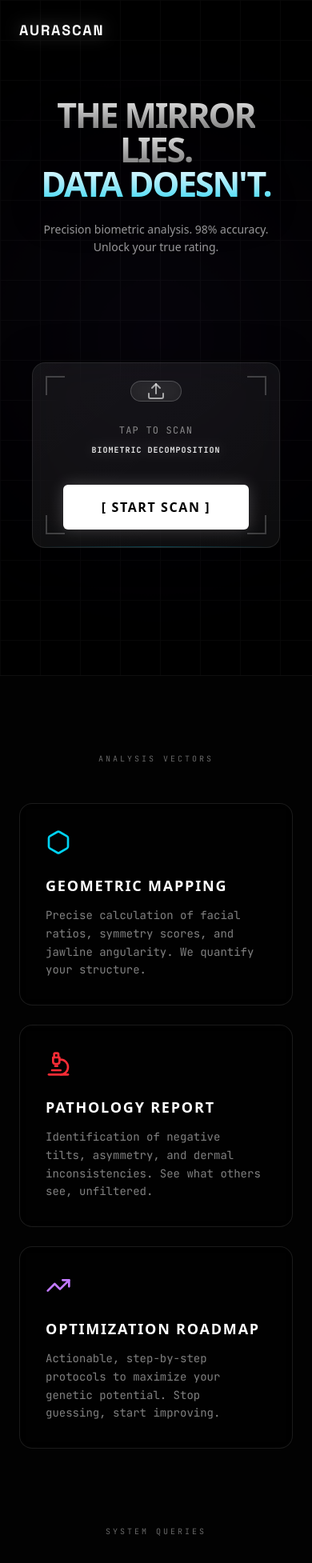
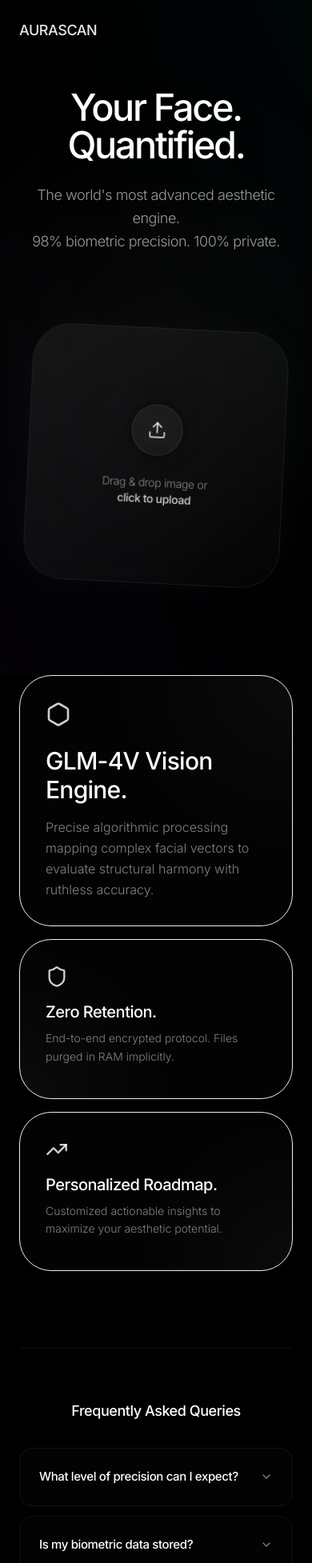
Before and after one commit to bennydaking/aurascan-mvp, a Next.js app: page / in a window 390 px wide. Shown: the top 1954 px of the page at 80% size. Built offline with nearby package versions, Linux system fonts and the light colour scheme.

Commit message:
feat: V5 Biometric Luxury Mass Appeal Redesign

```diff
--- a/src/app/globals.css
+++ b/src/app/globals.css
@@ -8,11 +8,10 @@
 @theme inline {
   --color-background: var(--background);
   --color-foreground: var(--foreground);
-  --color-clinical-black: #050505;
   --color-medical-blue: #3B82F6;
   --color-warning-red: #EF4444;
 
-  --font-sans: var(--font-space-grotesk);
+  --font-sans: var(--font-sans);
   --font-mono: var(--font-jetbrains-mono);
 }
 
@@ -22,81 +21,77 @@ body {
   font-family: var(--font-sans), Arial, Helvetica, sans-serif;
 }
 
-@keyframes breathing {
+@keyframes shimmer {
   0% {
-    opacity: 0.3;
-    transform: translate(-50%, -50%) scale(1);
+    transform: translateX(-100%);
+  }
+
+  100% {
+    transform: translateX(100%);
+  }
+}
+
+.animate-shimmer {
+  animation: shimmer 2.5s infinite linear;
+}
+
+@keyframes aurora {
+  0% {
+    background-position: 50% 50%, 50% 50%;
   }
 
   50% {
-    opacity: 0.6;
-    transform: translate(-50%, -50%) scale(1.2);
+    background-position: 100% 50%, 0% 50%;
   }
 
   100% {
-    opacity: 0.3;
-    transform: translate(-50%, -50%) scale(1);
+    background-position: 50% 50%, 50% 50%;
   }
 }
 
-.animate-breathing {
-  animation: breathing 6s ease-in-out infinite;
+.animate-aurora {
+  animation: aurora 60s linear infinite;
+  background-image:
+    radial-gradient(ellipse at 100% 0%, rgba(6, 182, 212, 0.15) 0%, transparent 50%),
+    radial-gradient(ellipse at 0% 100%, rgba(139, 92, 246, 0.15) 0%, transparent 50%);
+  background-size: 200% 200%;
 }
 
-@keyframes scanner {
+@keyframes float {
   0% {
-    top: 0;
-    opacity: 0;
+    transform: translateY(0px) rotate(0deg);
   }
 
-  10% {
-    opacity: 1;
-  }
-
-  90% {
-    opacity: 1;
+  50% {
+    transform: translateY(-20px) rotate(5deg);
   }
 
   100% {
-    top: 100%;
-    opacity: 0;
+    transform: translateY(0px) rotate(0deg);
   }
 }
 
-.animate-scanner {
-  animation: scanner 3s ease-in-out infinite;
+.animate-float {
+  animation: float 8s ease-in-out infinite;
 }
 
-@keyframes scan-glitch {
+@keyframes pulse-ring {
   0% {
-    transform: translate(0)
+    transform: scale(0.8);
+    box-shadow: 0 0 0 0 rgba(6, 182, 212, 0.7);
   }
 
-  20% {
-    transform: translate(-2px, 2px)
-  }
-
-  40% {
-    transform: translate(-2px, -2px)
-  }
-
-  60% {
-    transform: translate(2px, 2px)
-  }
-
-  80% {
-    transform: translate(2px, -2px)
+  70% {
+    transform: scale(1);
+    box-shadow: 0 0 0 40px rgba(6, 182, 212, 0);
   }
 
   100% {
-    transform: translate(0)
+    transform: scale(0.8);
+    box-shadow: 0 0 0 0 rgba(6, 182, 212, 0);
   }
 }
 
-.hover-glitch:hover {
-  animation: scan-glitch 0.2s cubic-bezier(.25, .46, .45, .94) both infinite;
-  background-color: #f8fafc;
-  /* slight off-white inversion */
-  color: #8b5cf6;
-  /* violet */
+.animate-pulse-ring {
+  animation: pulse-ring 3s cubic-bezier(0.215, 0.61, 0.355, 1) infinite;
 }
--- a/src/app/layout.tsx
+++ b/src/app/layout.tsx
@@ -1,9 +1,9 @@
 import type { Metadata } from "next";
-import { Space_Grotesk, JetBrains_Mono } from "next/font/google";
+import { Inter, JetBrains_Mono } from "next/font/google";
 import "./globals.css";
 
-const spaceGrotesk = Space_Grotesk({
-  variable: "--font-space-grotesk",
+const inter = Inter({
+  variable: "--font-sans",
   subsets: ["latin"],
 });
 
@@ -13,8 +13,8 @@ const jetbrainsMono = JetBrains_Mono({
 });
 
 export const metadata: Metadata = {
-  title: "Aura-Max MVP",
-  description: "Biometric Facial Parsing",
+  title: "Aura-Max",
+  description: "Biometric Facial Profiling",
 };
 
 export default function RootLayout({
@@ -25,7 +25,7 @@ export default function RootLayout({
   return (
     <html lang="en">
       <body
-        className={`${spaceGrotesk.variable} ${jetbrainsMono.variable} antialiased bg-black text-white`}
+        className={`${inter.variable} ${jetbrainsMono.variable} antialiased bg-black text-white font-sans`}
       >
         {children}
       </body>
--- a/src/app/page.tsx
+++ b/src/app/page.tsx
@@ -1,7 +1,7 @@
 "use client";
 
 import { useState, useRef, ChangeEvent } from "react";
-import { Upload, Hexagon, Microscope, TrendingUp, ChevronDown, Crosshair, Network } from "lucide-react";
+import { Upload, Hexagon, Microscope, TrendingUp, ChevronDown, Lock, Shield, Sparkles } from "lucide-react";
 import { ScannerOverlay } from "@/components/ScannerOverlay";
 import { ResultsPaywall } from "@/components/ResultsPaywall";
 import { BiometricReport } from "@/components/BiometricReport";
@@ -92,35 +92,27 @@ export default function Home() {
 
       <section className="relative w-full min-h-screen flex flex-col items-center justify-center p-6 md:p-24 overflow-hidden">
 
-        {/* Background Grid Pattern */}
-        <div className="absolute inset-0 pointer-events-none opacity-[0.03] z-0"
-          style={{
-            backgroundImage: 'linear-gradient(rgba(255, 255, 255, 1) 1px, transparent 1px), linear-gradient(90deg, rgba(255, 255, 255, 1) 1px, transparent 1px)',
-            backgroundSize: '50px 50px'
-          }}
-        />
-
-        {/* Radial Gradient Glow (Breathing) */}
-        <div className="absolute top-1/2 left-1/2 w-[800px] h-[800px] bg-[radial-gradient(circle,rgba(139,92,246,0.15)_0%,transparent_70%)] rounded-full pointer-events-none animate-breathing z-0" />
+        {/* Global Lighting & Aurora */}
+        <div className="absolute inset-0 pointer-events-none opacity-40 z-0 animate-aurora" />
+        <div className="absolute top-1/2 left-1/2 w-[800px] h-[800px] -translate-x-1/2 -translate-y-1/2 bg-[radial-gradient(circle,rgba(255,255,255,0.03)_0%,transparent_60%)] rounded-full pointer-events-none z-0" />
 
         {/* Top Left Logo */}
         <div className="absolute top-6 left-6 md:top-8 md:left-8 z-50">
-          <span className="font-sans font-bold text-white tracking-widest text-lg lg:text-xl drop-shadow-[0_0_10px_rgba(255,255,255,0.3)]">
+          <span className="font-sans font-medium text-white/90 tracking-tight text-lg drop-shadow-sm">
             AURASCAN
           </span>
         </div>
 
-        <div className="relative z-10 w-full max-w-4xl mx-auto flex flex-col items-center">
+        <div className="relative z-10 w-full max-w-5xl mx-auto flex flex-col items-center">
 
-          {/* Header Section (Hide if showing full report) */}
+          {/* Header Section */}
           {appState !== "report" && (
-            <div className="text-center mb-12 mt-12 md:mt-4 w-full px-4">
-              <h1 className="text-[11vw] leading-[1] md:text-7xl font-black mb-2 uppercase tracking-tighter drop-shadow-2xl">
-                <span className="bg-clip-text text-transparent bg-gradient-to-b from-white to-[#666666]">THE MIRROR LIES.</span><br />
-                <span className="bg-clip-text text-transparent bg-gradient-to-b from-white to-cyan-400">DATA DOESN'T.</span>
+            <div className="text-center mb-16 mt-12 md:mt-4 w-full px-4">
+              <h1 className="text-[12vw] leading-none md:text-[5.5rem] font-medium mb-6 tracking-tighter text-white drop-shadow-2xl">
+                Your Face. Quantified.
               </h1>
-              <p className="text-white/60 text-sm md:text-base max-w-sm mx-auto leading-relaxed mt-6">
-                Precision biometric analysis. 98% accuracy. Unlock your true rating.
+              <p className="text-white/60 text-lg md:text-xl font-light tracking-tight max-w-lg mx-auto leading-relaxed">
+                The world's most advanced aesthetic engine.<br />98% biometric precision. 100% private.
               </p>
             </div>
           )}
@@ -133,7 +125,7 @@ export default function Home() {
                 onDragOver={(e) => e.preventDefault()}
                 onDrop={handleDrop}
                 onClick={() => fileInputRef.current?.click()}
-                className="w-full max-w-md aspect-[4/3] rounded-2xl border border-white/10 bg-white/5 backdrop-blur-xl hover:bg-white/10 hover:border-white/20 transition-all duration-500 cursor-pointer flex flex-col items-center justify-center p-8 group relative overflow-hidden shadow-[0_0_40px_rgba(0,0,0,0.5)] mx-4 md:mx-0"
+                className="w-full max-w-[320px] aspect-square rounded-[3rem] border border-white/[0.08] bg-white/[0.01] backdrop-blur-3xl hover:bg-white/[0.03] hover:border-white/[0.15] transition-all duration-700 cursor-pointer flex flex-col items-center justify-center p-8 group relative overflow-hidden shadow-[0_0_50px_rgba(255,255,255,0.02)] hover:shadow-[0_0_80px_rgba(255,255,255,0.05)] mx-auto animate-float"
               >
                 <input
                   type="file"
@@ -143,32 +135,15 @@ export default function Home() {
                   onChange={handleImageUpload}
                 />
 
-                <div className="absolute inset-0 bg-gradient-to-br from-white/[0.02] to-transparent pointer-events-none" />
+                <div className="absolute inset-0 bg-gradient-to-br from-white/[0.05] to-transparent pointer-events-none" />
 
-                {/* Scanner Line Animation */}
-                <div className="absolute left-0 w-full h-[1px] bg-gradient-to-r from-transparent via-cyan-400/50 to-transparent pointer-events-none animate-scanner" />
-
-                {/* Targeting Corner Brackets */}
-                <div className="absolute top-4 left-4 w-6 h-6 border-t-2 border-l-2 border-white/20 pointer-events-none group-hover:border-white/50 transition-colors" />
-                <div className="absolute top-4 right-4 w-6 h-6 border-t-2 border-r-2 border-white/20 pointer-events-none group-hover:border-white/50 transition-colors" />
-                <div className="absolute bottom-4 left-4 w-6 h-6 border-b-2 border-l-2 border-white/20 pointer-events-none group-hover:border-white/50 transition-colors" />
-                <div className="absolute bottom-4 right-4 w-6 h-6 border-b-2 border-r-2 border-white/20 pointer-events-none group-hover:border-white/50 transition-colors" />
-
-                <div className="relative w-16 h-16 mb-6 rounded-full border border-white/20 bg-white/5 backdrop-blur-md flex items-center justify-center group-hover:scale-105 group-hover:border-white/40 group-hover:shadow-[0_0_20px_rgba(255,255,255,0.1)] transition-all duration-500">
-                  <Upload className="w-6 h-6 text-white/60 group-hover:text-white transition-colors" />
+                <div className="relative w-16 h-16 mb-6 rounded-full bg-white/[0.03] border border-white/10 backdrop-blur-xl flex items-center justify-center group-hover:scale-105 group-hover:bg-white/[0.08] transition-all duration-500 shadow-[0_0_20px_rgba(0,0,0,0.5)]">
+                  <Upload className="w-6 h-6 text-white/70 group-hover:text-white transition-colors" />
                 </div>
 
-                <div className="relative text-center font-mono text-xs text-white/50 uppercase tracking-widest leading-loose">
-                  <span className="hidden md:inline">Drop image for</span>
-                  <span className="md:hidden">Tap to scan</span><br />
-                  <span className="text-white/90 font-bold tracking-widest text-[10px] md:text-sm drop-shadow-[0_0_8px_rgba(255,255,255,0.3)]">Biometric Decomposition</span>
-                </div>
-
-                <div className="relative mt-8">
-                  <div className="absolute inset-0 bg-white/30 blur-xl rounded-md opacity-0 group-hover:opacity-100 transition-opacity duration-500" />
-                  <span className="relative inline-flex items-center justify-center bg-white text-black font-black py-4 px-12 text-base uppercase tracking-widest rounded-md transition-all shadow-[0_0_20px_rgba(255,255,255,0.2)] hover-glitch">
-                    [ START SCAN ]
-                  </span>
+                <div className="relative text-center text-sm font-light text-white/50 tracking-tight">
+                  Drag & drop image or<br />
+                  <span className="text-white/80 font-medium">click to upload</span>
                 </div>
               </div>
             )}
@@ -182,9 +157,9 @@ export default function Home() {
               </div>
             )}
 
-            {appState === "results" && imageUrl && (
+            {appState === "results" && imageUrl && analysisResult && (
               <div className="w-full">
-                <ResultsPaywall imageUrl={imageUrl} onUnlock={() => setAppState("report")} />
+                <ResultsPaywall imageUrl={imageUrl!} data={analysisResult} onUnlock={() => setAppState("report")} />
               </div>
             )}
 
@@ -204,49 +179,62 @@ export default function Home() {
 
       </section>
 
-      {/* The Protocol Section - Only visible in idle state for clean UX */}
+      {/* The Bento Grid Section - Only visible in idle state for clean UX */}
       {appState === "idle" && (
-        <section className="w-full bg-[#020202] border-t border-white/5 py-24 px-6 relative z-20">
-          <div className="max-w-4xl mx-auto">
-            <h2 className="text-[10px] font-mono tracking-[0.3em] text-white/40 uppercase text-center mb-12">Analysis Vectors</h2>
+        <section className="w-full relative z-20 pb-32 px-6">
+          <div className="max-w-5xl mx-auto">
 
-            <div className="grid md:grid-cols-3 gap-6 mb-24">
-              <div className="p-8 rounded-2xl border border-white/10 bg-black/40 backdrop-blur-md hover:border-cyan-500/50 hover:shadow-[0_0_30px_rgba(6,182,212,0.2)] transition-all duration-300 group">
-                <Hexagon className="w-8 h-8 text-cyan-400 mb-6 group-hover:scale-110 transition-transform" />
-                <h3 className="text-white font-black uppercase tracking-widest text-lg mb-3">Geometric Mapping</h3>
-                <p className="text-sm text-white/50 leading-relaxed font-mono">Precise calculation of facial ratios, symmetry scores, and jawline angularity. We quantify your structure.</p>
+            <div className="grid grid-cols-1 md:grid-cols-3 gap-4 mb-24">
+
+              {/* Large Left Card */}
+              <div className="md:col-span-2 p-8 md:p-12 rounded-[2.5rem] border border-white-[0.05] bg-white/[0.01] backdrop-blur-2xl hover:bg-white/[0.02] transition-colors relative overflow-hidden group">
+                <div className="absolute inset-0 bg-[radial-gradient(circle_at_top_right,rgba(255,255,255,0.03)_0%,transparent_50%)]" />
+                <Hexagon className="w-8 h-8 text-white/80 mb-6 group-hover:scale-110 transition-transform" />
+                <h3 className="text-white font-medium tracking-tight text-3xl mb-4">GLM-4V Vision Engine.</h3>
+                <p className="text-base text-white/50 leading-relaxed font-light max-w-sm">Precise algorithmic processing mapping complex facial vectors to evaluate structural harmony with ruthless accuracy.</p>
               </div>
-              <div className="p-8 rounded-2xl border border-white/10 bg-black/40 backdrop-blur-md hover:border-red-500/50 hover:shadow-[0_0_30px_rgba(239,68,68,0.2)] transition-all duration-300 group">
-                <Microscope className="w-8 h-8 text-red-500 mb-6 group-hover:scale-110 transition-transform" />
-                <h3 className="text-white font-black uppercase tracking-widest text-lg mb-3">Pathology Report</h3>
-                <p className="text-sm text-white/50 leading-relaxed font-mono">Identification of negative tilts, asymmetry, and dermal inconsistencies. See what others see, unfiltered.</p>
-              </div>
-              <div className="p-8 rounded-2xl border border-white/10 bg-black/40 backdrop-blur-md hover:border-purple-500/50 hover:shadow-[0_0_30px_rgba(168,85,247,0.2)] transition-all duration-300 group">
-                <TrendingUp className="w-8 h-8 text-purple-400 mb-6 group-hover:scale-110 transition-transform" />
-                <h3 className="text-white font-black uppercase tracking-widest text-lg mb-3">Optimization Roadmap</h3>
-                <p className="text-sm text-white/50 leading-relaxed font-mono">Actionable, step-by-step protocols to maximize your genetic potential. Stop guessing, start improving.</p>
+
+              {/* Stacked Right Cards */}
+              <div className="grid grid-rows-2 gap-4">
+
+                {/* Top Right Card */}
+                <div className="p-8 pb-10 rounded-[2.5rem] border border-white-[0.05] bg-white/[0.01] backdrop-blur-2xl hover:bg-white/[0.02] transition-colors relative overflow-hidden group">
+                  <div className="absolute inset-0 bg-[radial-gradient(circle_at_bottom_left,rgba(255,255,255,0.03)_0%,transparent_50%)]" />
+                  <Shield className="w-7 h-7 text-white/80 mb-4 group-hover:scale-110 transition-transform" />
+                  <h3 className="text-white font-medium tracking-tight text-xl mb-2">Zero Retention.</h3>
+                  <p className="text-sm text-white/50 leading-relaxed font-light">End-to-end encrypted protocol. Files purged in RAM implicitly.</p>
+                </div>
+
+                {/* Bottom Right Card */}
+                <div className="p-8 pb-10 rounded-[2.5rem] border border-white-[0.05] bg-white/[0.01] backdrop-blur-2xl hover:bg-white/[0.02] transition-colors relative overflow-hidden group">
+                  <div className="absolute inset-0 bg-[radial-gradient(circle_at_bottom_right,rgba(255,255,255,0.03)_0%,transparent_50%)]" />
+                  <TrendingUp className="w-7 h-7 text-white/80 mb-4 group-hover:scale-110 transition-transform" />
+                  <h3 className="text-white font-medium tracking-tight text-xl mb-2">Personalized Roadmap.</h3>
+                  <p className="text-sm text-white/50 leading-relaxed font-light">Customized actionable insights to maximize your aesthetic potential.</p>
+                </div>
+
               </div>
             </div>
 
-            <div className="max-w-2xl mx-auto">
-              <h2 className="text-[10px] font-mono tracking-[0.3em] text-white/40 uppercase text-center mb-8">System Queries</h2>
-              <div className="space-y-4">
-                <details className="group border border-white/10 bg-black/40 rounded-xl overflow-hidden cursor-pointer hover:border-white/20 transition-all open:border-cyan-500/50 open:shadow-[0_0_20px_rgba(6,182,212,0.1)]">
-                  <summary className="p-6 font-mono text-sm uppercase tracking-widest text-white flex justify-between items-center list-none [&::-webkit-details-marker]:hidden">
-                    <span>Is this accurate?</span>
-                    <ChevronDown className="w-4 h-4 text-cyan-400 group-open:rotate-180 transition-transform" />
+            <div className="max-w-2xl mx-auto border-t border-white/[0.05] pt-16">
+              <h2 className="text-lg font-medium tracking-tight text-white mb-8 text-center">Frequently Asked Queries</h2>
+              <div className="space-y-3">
+                <details className="group border border-white/[0.05] bg-white/[0.01] rounded-2xl overflow-hidden cursor-pointer hover:bg-white/[0.02] transition-all">
+                  <summary className="p-6 font-medium text-[15px] tracking-tight text-white flex justify-between items-center list-none [&::-webkit-details-marker]:hidden">
+                    <span>What level of precision can I expect?</span>
+                    <ChevronDown className="w-4 h-4 text-white/50 group-open:rotate-180 transition-transform" />
                   </summary>
-                  <div className="p-6 pt-0 text-sm text-white/60 leading-relaxed border-t border-white/5 font-mono">
-                    <span className="text-cyan-500 mr-2">{'>'}</span> Affirmative. We utilize advanced computer vision for 98% biometric precision.
+                  <div className="p-6 pt-0 text-[15px] text-white/50 leading-relaxed border-t border-white/[0.05] font-light">
+                    We utilize advanced computer vision matrix-algorithms for 98% granular biometric precision across facial planes.
                   </div>
                 </details>
-                <details className="group border border-white/10 bg-black/40 rounded-xl overflow-hidden cursor-pointer hover:border-white/20 transition-all open:border-cyan-500/50 open:shadow-[0_0_20px_rgba(6,182,212,0.1)]">
-                  <summary className="p-6 font-mono text-sm uppercase tracking-widest text-white flex justify-between items-center list-none [&::-webkit-details-marker]:hidden">
-                    <span>Is my photo saved?</span>
-                    <ChevronDown className="w-4 h-4 text-cyan-400 group-open:rotate-180 transition-transform" />
+                <details className="group border border-white/[0.05] bg-white/[0.01] rounded-2xl overflow-hidden cursor-pointer hover:bg-white/[0.02] transition-all">
+                  <summary className="p-6 font-medium text-[15px] tracking-tight text-white flex justify-between items-center list-none [&::-webkit-details-marker]:hidden">
+                    <span>Is my biometric data stored?</span>
+                    <ChevronDown className="w-4 h-4 text-white/50 group-open:rotate-180 transition-transform" />
                   </summary>
-                  <div className="p-6 pt-0 text-sm text-white/60 leading-relaxed border-t border-white/5 font-mono">
-                    <span className="text-cyan-500 mr-2">{'>'}</span> Negative. Images are processed in RAM and purged immediately after analysis. Privacy is absolute.
+                  <div className="p-6 pt-0 text-[15px] text-white/50 leading-relaxed border-t border-white/[0.05] font-light">
+                    Negative. Uploads are strictly ephemeral, processed entirely in system memory (RAM), and purged securely post-analysis.
                   </div>
                 </details>
               </div>
```
Also changed, not shown: src/components/BiometricReport.tsx (+68 -94 lines), src/components/ResultsPaywall.tsx (+53 -37 lines), src/components/ScannerOverlay.tsx (+54 -37 lines).
